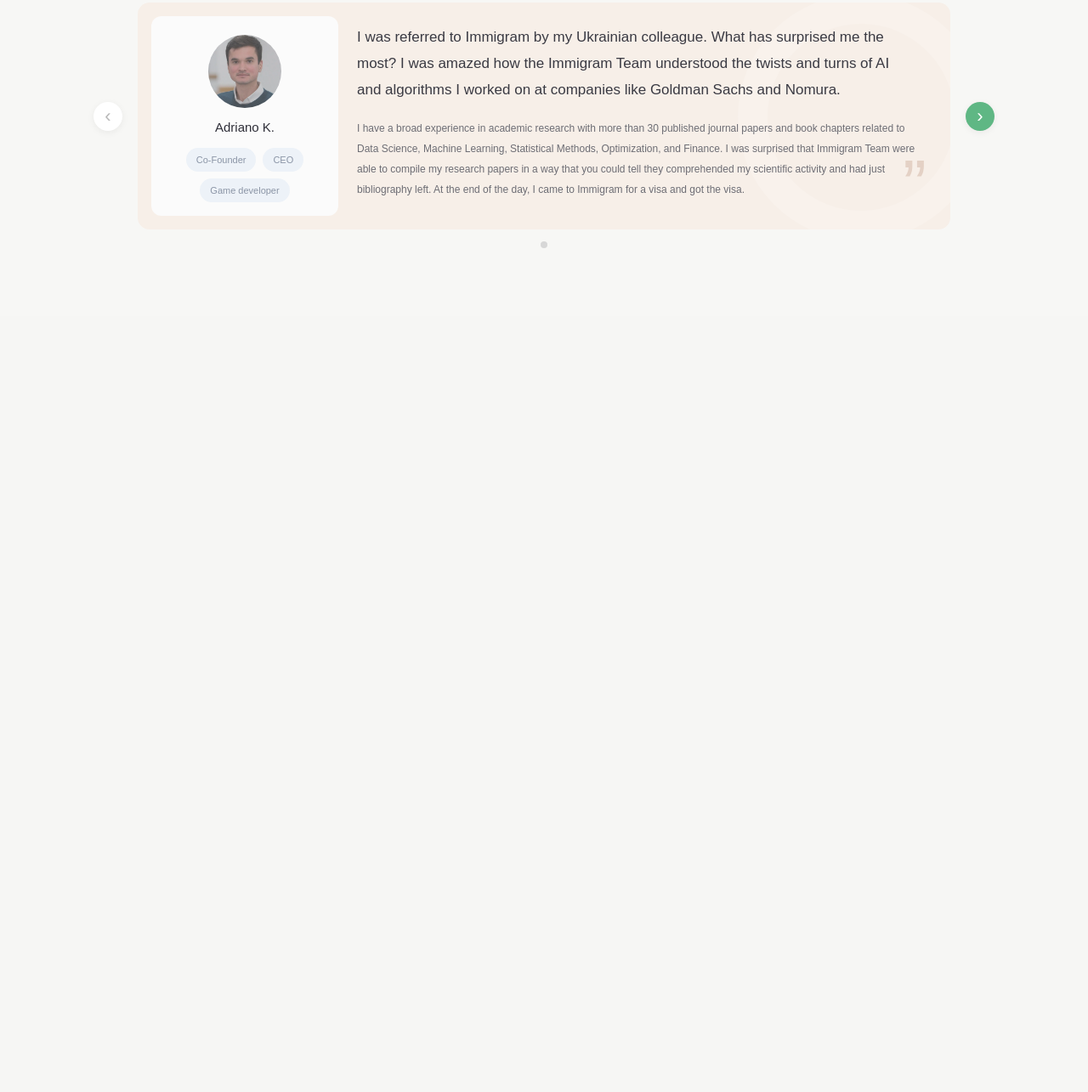
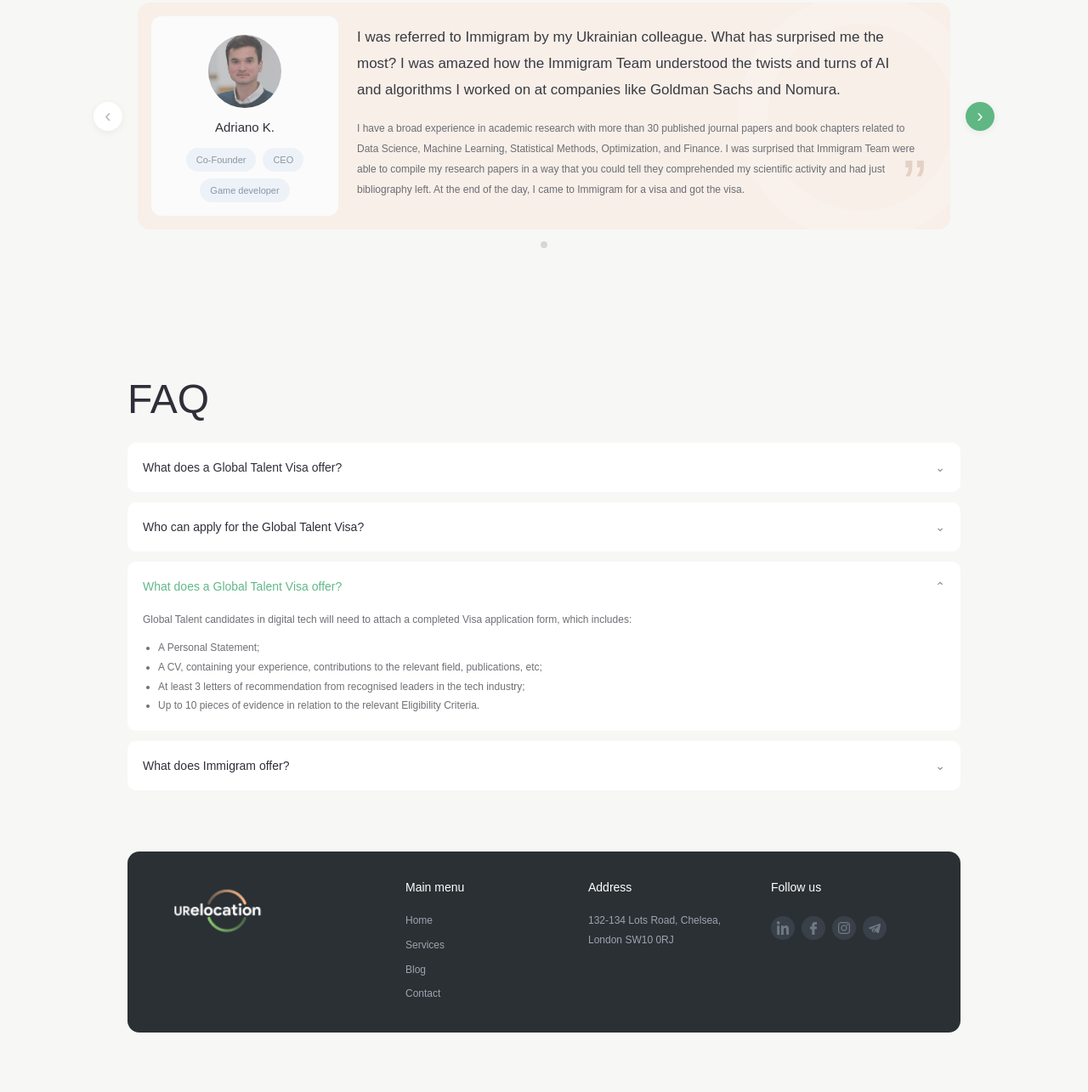
Before and after one commit to MB-git-creator/exams, a plain HTML site: page index.html in a window 1280 px wide. Shown: the part 4315-5600 px from the top of the page at 85% size. Before the commit the page ends 4687 px from the top, so only its background shows below. Drawn offline with Linux system fonts and the light colour scheme.

Commit message:
dobavit kod 3

```diff
--- a/index.html
+++ b/index.html
@@ -332,6 +332,86 @@
   <div class="test-dot"></div>
 </section>
 
+<section class="faq-section">
+  <div class="faq-container">
+    <h2>FAQ</h2>
+
+    <div class="faq-item">
+      <div class="faq-question">
+        <span>What does a Global Talent Visa offer?</span>
+        <span class="faq-icon">⌄</span>
+      </div>
+    </div>
+
+    <div class="faq-item">
+      <div class="faq-question">
+        <span>Who can apply for the Global Talent Visa?</span>
+        <span class="faq-icon">⌄</span>
+      </div>
+    </div>
+
+    <div class="faq-item active">
+      <div class="faq-question">
+        <span>What does a Global Talent Visa offer?</span>
+        <span class="faq-icon">⌃</span>
+      </div>
+
+      <div class="faq-answer">
+        <p>
+          Global Talent candidates in digital tech will need to attach a completed Visa application form, which includes:
+        </p>
+
+        <ul>
+          <li>A Personal Statement;</li>
+          <li>A CV, containing your experience, contributions to the relevant field, publications, etc;</li>
+          <li>At least 3 letters of recommendation from recognised leaders in the tech industry;</li>
+          <li>Up to 10 pieces of evidence in relation to the relevant Eligibility Criteria.</li>
+        </ul>
+      </div>
+    </div>
+
+    <div class="faq-item">
+      <div class="faq-question">
+        <span>What does Immigram offer?</span>
+        <span class="faq-icon">⌄</span>
+      </div>
+    </div>
+  </div>
+</section>
+
+<footer class="footer">
+  <div class="footer-container">
+    <div class="footer-logo-block">
+      <div class="footer-logo">
+       <img src="./logo 2.png"class="footer-logo-img">
+      </div>
+    </div>
+
+    <div class="footer-column">
+      <h4>Main menu</h4>
+      <a href="#">Home</a>
+      <a href="#">Services</a>
+      <a href="#">Blog</a>
+      <a href="#">Contact</a>
+    </div>
+
+    <div class="footer-column">
+      <h4>Address</h4>
+      <p>132-134 Lots Road, Chelsea,<br>London SW10 0RJ</p>
+    </div>
+
+    <div class="footer-column">
+      <h4>Follow us</h4>
+      <div class="socials">
+        <span><img src="./logotip.png"></span>
+        <span><img src="./logotip 2.png"></span>
+        <span><img src="./logotip 3.png"></span>
+        <span><img src="./logotip 4.png"></span>
+      </div>
+    </div>
+  </div>
+</footer>
+
 
 </body>
 </html>
--- a/style.css
+++ b/style.css
@@ -740,3 +740,129 @@
   border-radius: 50%;
   margin: 14px auto 0;
 }
+.faq-section {
+  width: 100%;
+  background: #f7f7f5;
+  padding: 70px 110px 40px;
+}
+
+.faq-container {
+  max-width: 980px;
+  margin: 0 auto;
+}
+
+.faq-container h2 {
+  font-size: 48px;
+  color: #2f2f39;
+  font-weight: 500;
+  margin-bottom: 24px;
+}
+
+.faq-item {
+  background: #ffffff;
+  border-radius: 10px;
+  margin-bottom: 12px;
+  overflow: hidden;
+}
+
+.faq-question {
+  min-height: 58px;
+  padding: 0 18px;
+  display: flex;
+  align-items: center;
+  justify-content: space-between;
+  color: #2f2f39;
+  font-size: 14px;
+}
+
+.faq-icon {
+  font-size: 14px;
+  color: #8d8d93;
+}
+
+.faq-item.active .faq-question {
+  color: #63b889;
+}
+
+.faq-answer {
+  padding: 0 18px 18px;
+}
+
+.faq-answer p {
+  font-size: 12px;
+  line-height: 1.8;
+  color: #6f6f76;
+  margin-bottom: 10px;
+}
+
+.faq-answer ul {
+  padding-left: 18px;
+}
+
+.faq-answer li {
+  font-size: 12px;
+  line-height: 1.9;
+  color: #6f6f76;
+}
+.footer {
+  width: 100%;
+  background: #f7f7f5;
+  padding: 20px 110px 70px;
+  position: relative;
+}
+
+.footer-container {
+  max-width: 980px;
+  margin: 0 auto;
+  background: #2A3034;
+  border-radius: 14px;
+  padding: 34px 38px;
+  display: grid;
+  grid-template-columns: 1.4fr 1fr 1fr 1fr;
+  gap: 30px;
+  color: #c8ccd3;
+}
+
+.footer-logo-img {
+  width: 130px;
+  height: auto;
+  margin-bottom: 14px;
+}
+
+
+.footer-column p,
+.footer-column a {
+  font-size: 12px;
+  line-height: 1.9;
+  color: #9ea4ae;
+  text-decoration: none;
+}
+
+.footer-column h4 {
+  color: white;
+  font-size: 14px;
+  font-weight: 500;
+  margin-bottom: 14px;
+}
+
+.footer-column {
+  display: flex;
+  flex-direction: column;
+  gap: 6px;
+}
+
+.socials {
+  display: flex;
+  gap: 8px;
+  margin-top: 6px;
+}
+.socials span {
+  width: 28px;
+  height: 28px;
+  border-radius: 50%;
+  background: #3a4049;
+  font-size: 11px;
+  display: flex;
+  align-items: center;
+  justify-content: center;
+}
```
Also changed, not shown: logo 2.png (added), logotip 2.png (added), logotip 3.png (added), logotip 4.png (added), logotip.png (added).
